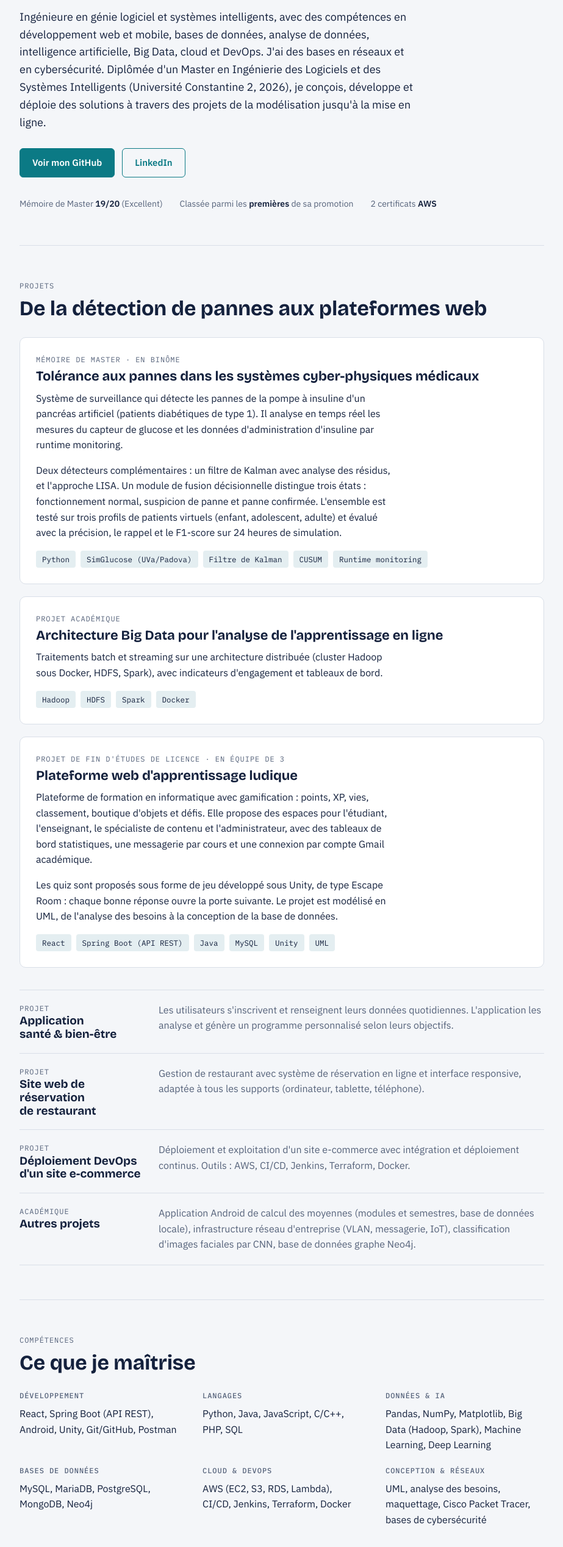
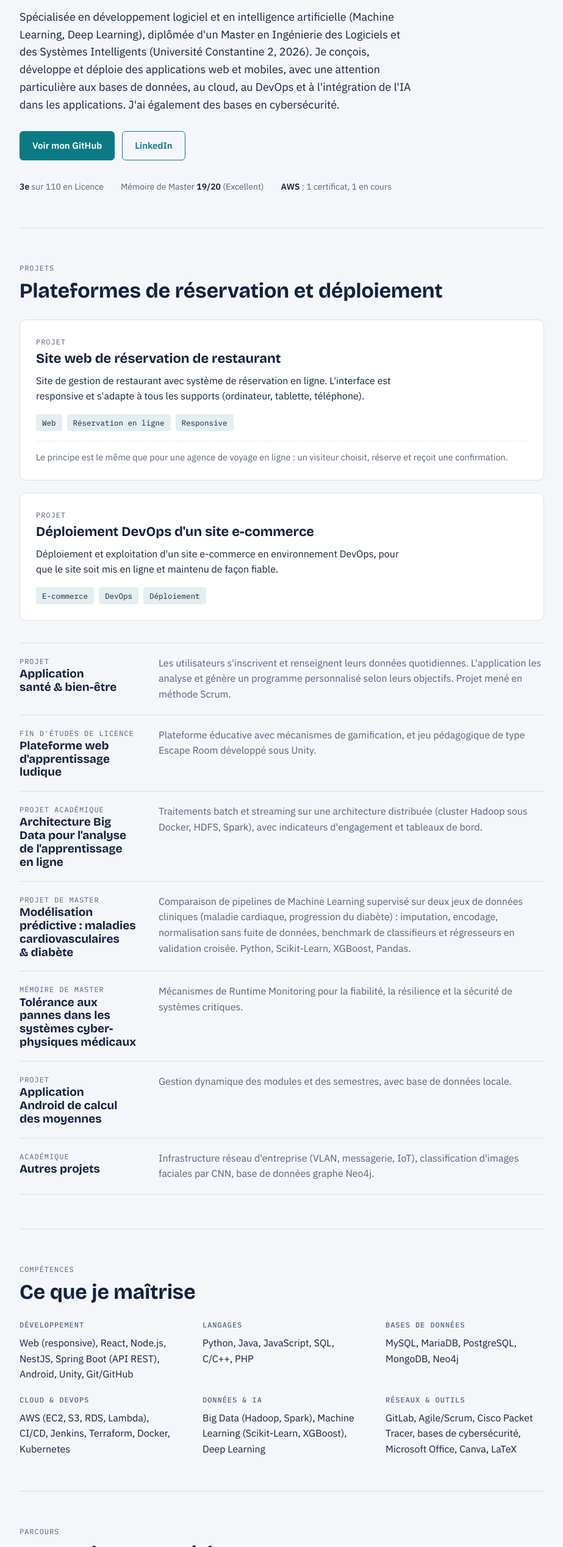
Before and after one commit to LynaLarem/LynaLarem.github.io, a plain HTML site: page index.html in a window 1280 px wide. Shown: the part 263-2800 px from the top of the page at 61% size, without its empty margins (178-1101 px from the left). Drawn offline with nearby package versions, Linux system fonts and the light colour scheme.

Commit message:
Add files via upload

```diff
--- a/index.html
+++ b/index.html
@@ -76,52 +76,48 @@ footer h2{font-size:clamp(26px,4.5vw,34px);margin:8px 0 14px}
 
 <div class="wrap">
 <header class="hero">
-  <div class="label">Portfolio · Algérie</div>
+  <div class="label">Portfolio · Constantine, Algérie</div>
   <h1>Lyna Rouaida Larem</h1>
-  <div class="role">Ingénieure en Génie Logiciel &amp; Systèmes Intelligents</div>
-  <p class="intro">Ingénieure en génie logiciel et systèmes intelligents, avec des compétences en développement web et mobile, bases de données, analyse de données, intelligence artificielle, Big Data, cloud et DevOps. J'ai des bases en réseaux et en cybersécurité. Diplômée d'un Master en Ingénierie des Logiciels et des Systèmes Intelligents (Université Constantine 2, 2026), je conçois, développe et déploie des solutions à travers des projets de la modélisation jusqu'à la mise en ligne.</p>
+  <div class="role">Informaticienne, Génie Logiciel &amp; Systèmes Intelligents</div>
+  <p class="intro">Spécialisée en développement logiciel et en intelligence artificielle (Machine Learning, Deep Learning), diplômée d'un Master en Ingénierie des Logiciels et des Systèmes Intelligents (Université Constantine 2, 2026). Je conçois, développe et déploie des applications web et mobiles, avec une attention particulière aux bases de données, au cloud, au DevOps et à l'intégration de l'IA dans les applications. J'ai également des bases en cybersécurité.</p>
   <div class="actions">
     <a class="btn primary" href="https://github.com/LynaLarem" target="_blank" rel="noopener">Voir mon GitHub</a>
     <a class="btn" href="https://linkedin.com/in/lyna-larem" target="_blank" rel="noopener">LinkedIn</a>
   </div>
   <div class="facts">
+    <span><b>3e</b> sur 110 en Licence</span>
     <span>Mémoire de Master <b>19/20</b> (Excellent)</span>
-    <span>Classée parmi les <b>premières</b> de sa promotion</span>
-    <span>2 certificats <b>AWS</b></span>
+    <span><b>AWS</b> : 1 certificat, 1 en cours</span>
   </div>
 </header>
 
 <section id="projets">
   <div class="label">Projets</div>
-  <h2>De la détection de pannes aux plateformes web</h2>
+  <h2>Plateformes de réservation et déploiement</h2>
   <div class="featured">
     <article class="card">
-      <div class="label">Mémoire de Master · en binôme</div>
-      <h3>Tolérance aux pannes dans les systèmes cyber-physiques médicaux</h3>
-      <p>Système de surveillance qui détecte les pannes de la pompe à insuline d'un pancréas artificiel (patients diabétiques de type 1). Il analyse en temps réel les mesures du capteur de glucose et les données d'administration d'insuline par runtime monitoring.</p>
-      <p>Deux détecteurs complémentaires : un filtre de Kalman avec analyse des résidus, et l'approche LISA. Un module de fusion décisionnelle distingue trois états : fonctionnement normal, suspicion de panne et panne confirmée. L'ensemble est testé sur trois profils de patients virtuels (enfant, adolescent, adulte) et évalué avec la précision, le rappel et le F1-score sur 24 heures de simulation.</p>
-      <ul class="tags"><li>Python</li><li>SimGlucose (UVa/Padova)</li><li>Filtre de Kalman</li><li>CUSUM</li><li>Runtime monitoring</li></ul>
+      <div class="label">Projet</div>
+      <h3>Site web de réservation de restaurant</h3>
+      <p>Site de gestion de restaurant avec système de réservation en ligne. L'interface est responsive et s'adapte à tous les supports (ordinateur, tablette, téléphone).</p>
+      <ul class="tags"><li>Web</li><li>Réservation en ligne</li><li>Responsive</li></ul>
+      <div class="fit">Le principe est le même que pour une agence de voyage en ligne : un visiteur choisit, réserve et reçoit une confirmation.</div>
     </article>
     <article class="card">
-      <div class="label">Projet académique</div>
-      <h3>Architecture Big Data pour l'analyse de l'apprentissage en ligne</h3>
-      <p>Traitements batch et streaming sur une architecture distribuée (cluster Hadoop sous Docker, HDFS, Spark), avec indicateurs d'engagement et tableaux de bord.</p>
-      <ul class="tags"><li>Hadoop</li><li>HDFS</li><li>Spark</li><li>Docker</li></ul>
-    </article>
-    <article class="card">
-      <div class="label">Projet de fin d'études de Licence · en équipe de 3</div>
-      <h3>Plateforme web d'apprentissage ludique</h3>
-      <p>Plateforme de formation en informatique avec gamification : points, XP, vies, classement, boutique d'objets et défis. Elle propose des espaces pour l'étudiant, l'enseignant, le spécialiste de contenu et l'administrateur, avec des tableaux de bord statistiques, une messagerie par cours et une connexion par compte Gmail académique.</p>
-      <p>Les quiz sont proposés sous forme de jeu développé sous Unity, de type Escape Room : chaque bonne réponse ouvre la porte suivante. Le projet est modélisé en UML, de l'analyse des besoins à la conception de la base de données.</p>
-      <ul class="tags"><li>React</li><li>Spring Boot (API REST)</li><li>Java</li><li>MySQL</li><li>Unity</li><li>UML</li></ul>
+      <div class="label">Projet</div>
+      <h3>Déploiement DevOps d'un site e-commerce</h3>
+      <p>Déploiement et exploitation d'un site e-commerce en environnement DevOps, pour que le site soit mis en ligne et maintenu de façon fiable.</p>
+      <ul class="tags"><li>E-commerce</li><li>DevOps</li><li>Déploiement</li></ul>
     </article>
   </div>
 
   <div class="list">
-    <div class="item"><div><div class="label">Projet</div><h3>Application santé &amp; bien-être</h3></div><p>Les utilisateurs s'inscrivent et renseignent leurs données quotidiennes. L'application les analyse et génère un programme personnalisé selon leurs objectifs.</p></div>
-    <div class="item"><div><div class="label">Projet</div><h3>Site web de réservation de restaurant</h3></div><p>Gestion de restaurant avec système de réservation en ligne et interface responsive, adaptée à tous les supports (ordinateur, tablette, téléphone).</p></div>
-    <div class="item"><div><div class="label">Projet</div><h3>Déploiement DevOps d'un site e-commerce</h3></div><p>Déploiement et exploitation d'un site e-commerce avec intégration et déploiement continus. Outils : AWS, CI/CD, Jenkins, Terraform, Docker.</p></div>
-    <div class="item"><div><div class="label">Académique</div><h3>Autres projets</h3></div><p>Application Android de calcul des moyennes (modules et semestres, base de données locale), infrastructure réseau d'entreprise (VLAN, messagerie, IoT), classification d'images faciales par CNN, base de données graphe Neo4j.</p></div>
+    <div class="item"><div><div class="label">Projet</div><h3>Application santé &amp; bien-être</h3></div><p>Les utilisateurs s'inscrivent et renseignent leurs données quotidiennes. L'application les analyse et génère un programme personnalisé selon leurs objectifs. Projet mené en méthode Scrum.</p></div>
+    <div class="item"><div><div class="label">Fin d'études de Licence</div><h3>Plateforme web d'apprentissage ludique</h3></div><p>Plateforme éducative avec mécanismes de gamification, et jeu pédagogique de type Escape Room développé sous Unity.</p></div>
+    <div class="item"><div><div class="label">Projet académique</div><h3>Architecture Big Data pour l'analyse de l'apprentissage en ligne</h3></div><p>Traitements batch et streaming sur une architecture distribuée (cluster Hadoop sous Docker, HDFS, Spark), avec indicateurs d'engagement et tableaux de bord.</p></div>
+    <div class="item"><div><div class="label">Projet de Master</div><h3>Modélisation prédictive : maladies cardiovasculaires &amp; diabète</h3></div><p>Comparaison de pipelines de Machine Learning supervisé sur deux jeux de données cliniques (maladie cardiaque, progression du diabète) : imputation, encodage, normalisation sans fuite de données, benchmark de classifieurs et régresseurs en validation croisée. Python, Scikit-Learn, XGBoost, Pandas.</p></div>
+    <div class="item"><div><div class="label">Mémoire de Master</div><h3>Tolérance aux pannes dans les systèmes cyber-physiques médicaux</h3></div><p>Mécanismes de Runtime Monitoring pour la fiabilité, la résilience et la sécurité de systèmes critiques.</p></div>
+    <div class="item"><div><div class="label">Projet</div><h3>Application Android de calcul des moyennes</h3></div><p>Gestion dynamique des modules et des semestres, avec base de données locale.</p></div>
+    <div class="item"><div><div class="label">Académique</div><h3>Autres projets</h3></div><p>Infrastructure réseau d'entreprise (VLAN, messagerie, IoT), classification d'images faciales par CNN, base de données graphe Neo4j.</p></div>
   </div>
 </section>
 
@@ -129,12 +125,12 @@ footer h2{font-size:clamp(26px,4.5vw,34px);margin:8px 0 14px}
   <div class="label">Compétences</div>
   <h2>Ce que je maîtrise</h2>
   <div class="skills">
-    <div><h3>Développement</h3><p>React, Spring Boot (API REST), Android, Unity, Git/GitHub, Postman</p></div>
-    <div><h3>Langages</h3><p>Python, Java, JavaScript, C/C++, PHP, SQL</p></div>
-    <div><h3>Données &amp; IA</h3><p>Pandas, NumPy, Matplotlib, Big Data (Hadoop, Spark), Machine Learning, Deep Learning</p></div>
+    <div><h3>Développement</h3><p>Web (responsive), React, Node.js, NestJS, Spring Boot (API REST), Android, Unity, Git/GitHub</p></div>
+    <div><h3>Langages</h3><p>Python, Java, JavaScript, SQL, C/C++, PHP</p></div>
     <div><h3>Bases de données</h3><p>MySQL, MariaDB, PostgreSQL, MongoDB, Neo4j</p></div>
-    <div><h3>Cloud &amp; DevOps</h3><p>AWS (EC2, S3, RDS, Lambda), CI/CD, Jenkins, Terraform, Docker</p></div>
-    <div><h3>Conception &amp; réseaux</h3><p>UML, analyse des besoins, maquettage, Cisco Packet Tracer, bases de cybersécurité</p></div>
+    <div><h3>Cloud &amp; DevOps</h3><p>AWS (EC2, S3, RDS, Lambda), CI/CD, Jenkins, Terraform, Docker, Kubernetes</p></div>
+    <div><h3>Données &amp; IA</h3><p>Big Data (Hadoop, Spark), Machine Learning (Scikit-Learn, XGBoost), Deep Learning</p></div>
+    <div><h3>Réseaux &amp; outils</h3><p>GitLab, Agile/Scrum, Cisco Packet Tracer, bases de cybersécurité, Microsoft Office, Canva, LaTeX</p></div>
   </div>
 </section>
 
@@ -143,18 +139,20 @@ footer h2{font-size:clamp(26px,4.5vw,34px);margin:8px 0 14px}
   <h2>Formation et expérience</h2>
   <div class="timeline">
     <div class="row"><div class="when">2024 – 2026</div><div><h3>Master Informatique, Ingénierie des Logiciels et des Systèmes Intelligents</h3><p>Université Constantine 2 Abdelhamid Mehri. Mémoire noté 19/20 (mention Excellent).</p></div></div>
-    <div class="row"><div class="when">2021 – 2024</div><div><h3>Licence Informatique, Génie Logiciel</h3><p>Université Constantine 2 Abdelhamid Mehri. Classée 3e.</p></div></div>
+    <div class="row"><div class="when">2021 – 2024</div><div><h3>Licence Informatique, Génie Logiciel</h3><p>Université Constantine 2 Abdelhamid Mehri. Classée 3e sur 110 étudiants.</p></div></div>
     <div class="row"><div class="when">2021</div><div><h3>Baccalauréat, Série Mathématiques</h3><p>Avec mention.</p></div></div>
-    <div class="row"><div class="when">2025 – 2026</div><div><h3>SF Medical, société de commerce médical</h3><p>Missions ponctuelles : saisie et mise à jour des fichiers clients et commandes sur Excel, avec vérification et correction des données pour assurer la cohérence du suivi.</p></div></div>
+    <div class="row"><div class="when">2025 – 2026</div><div><h3>SF Medical, société de commerce médical</h3><p>Missions ponctuelles : gestion des clients et de leurs informations, mise à jour de la base de données clients et commandes, suivi sous Excel, avec vérification et correction des données pour assurer la cohérence du suivi.</p></div></div>
   </div>
   <div class="two">
-    <div><h3>Certificats</h3><ul><li>AWS Cloud Foundations (déc. 2025)</li><li>AWS Machine Learning Foundations (2026)</li></ul></div>
-    <div><h3>Langues</h3><ul><li>Arabe, langue maternelle</li><li>Français, courant</li><li>Anglais, intermédiaire</li><li>Turc, intermédiaire</li></ul></div>
+    <div><h3>Certificats</h3><ul><li>AWS Cloud Foundations (déc. 2025)</li><li>AWS Machine Learning Foundations (en cours)</li></ul></div>
+    <div><h3>Langues</h3><ul><li>Arabe, langue maternelle</li><li>Français, courant</li><li>Anglais, niveau professionnel</li><li>Turc, intermédiaire</li></ul></div>
   </div>
 </section>
 
 <footer id="contact">
-  <h2>Contact</h2>
+  <div class="label">Contact</div>
+  <h2>Parlons de votre projet</h2>
+  <p>Je suis disponible pour un entretien. Le code de mes projets est sur mon GitHub.</p>
   <div class="mail"><code id="addr">laremlyna2003@gmail.com</code><button id="copy" type="button">Copier l'adresse</button></div>
   <div class="actions">
     <a class="btn primary" href="https://github.com/LynaLarem" target="_blank" rel="noopener">github.com/LynaLarem</a>
```
